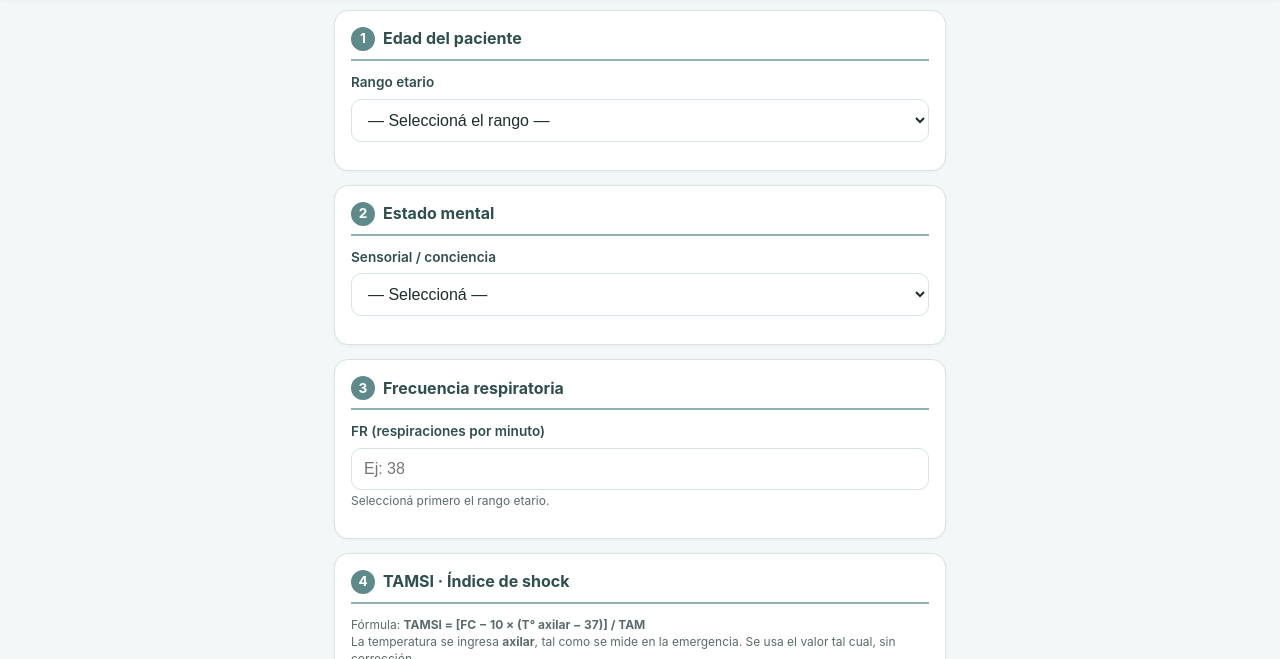
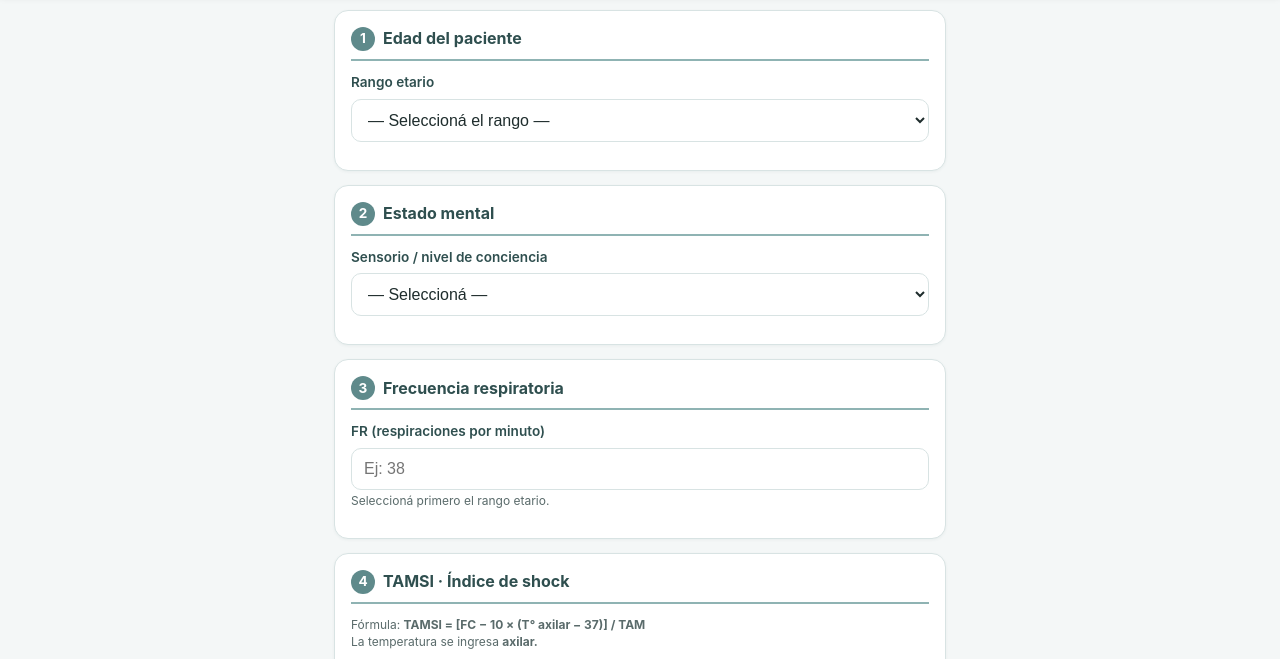
Before and after one commit to jselandari/qps4, a plain HTML site: page index.html in a window 1280 px wide. Shown: the part 88-747 px from the top of the page. Drawn offline with Linux system fonts and the light colour scheme.

Commit message:
Update labels and text in index.html

```diff
--- a/index.html
+++ b/index.html
@@ -46,8 +46,8 @@
     <section class="card">
       <h2><span class="num">2</span>Estado mental</h2>
       <div class="field">
-        <label for="mentacion">Sensorial / conciencia</label>
-        <select id="mentacion">
+        <label for="Neurológico">Sensorio / nivel de conciencia</label>
+        <select id="Neurológico">
           <option value="">— Seleccioná —</option>
           <option value="0">Alerta o Glasgow = 15</option>
           <option value="1">No alerta o Glasgow &lt; 15</option>
@@ -71,7 +71,7 @@
       <h2><span class="num">4</span>TAMSI · Índice de shock</h2>
       <p class="hint" style="margin-bottom:12px">
         Fórmula: <strong>TAMSI = [FC − 10 × (T° axilar − 37)] / TAM</strong><br />
-        La temperatura se ingresa <strong>axilar</strong>, tal como se mide en la emergencia. Se usa el valor tal cual, sin corrección.
+        La temperatura se ingresa <strong>axilar.</strong>
       </p>
 
       <div class="row">
```
